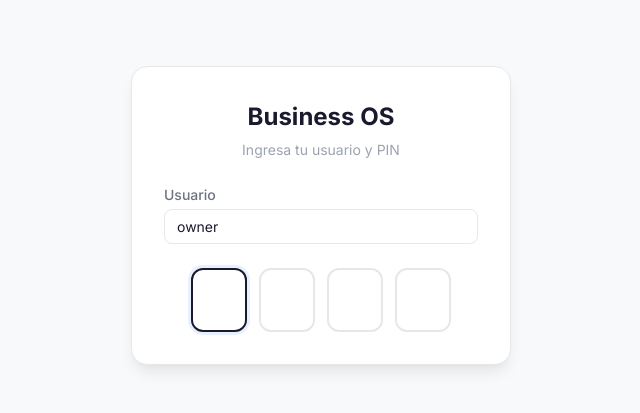
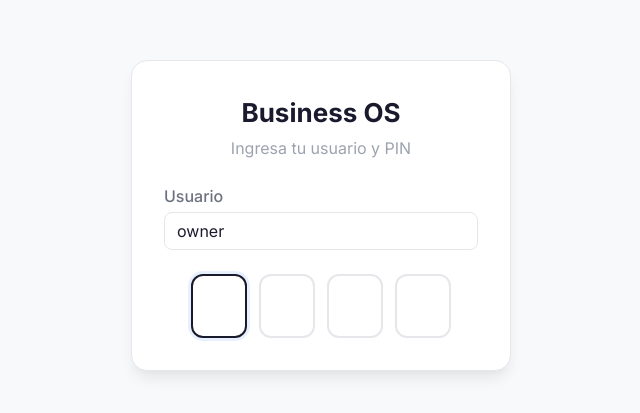
Before and after one commit to Dran9/business-os, a React (Vite) app in the folder client/: page / in a window 1280 px wide. Shown: the part 185-598 px from the top of the page, without its empty margins (319-959 px from the left). Built offline with nearby package versions, Linux system fonts and the light colour scheme.

Commit message:
increase app font scale

```diff
--- a/client/src/index.css
+++ b/client/src/index.css
@@ -56,13 +56,13 @@
 
   /* Tipografía */
   --font-family: 'Inter', system-ui, -apple-system, sans-serif;
-  --font-size-xs: 0.75rem;
-  --font-size-sm: 0.875rem;
-  --font-size-base: 1rem;
-  --font-size-lg: 1.125rem;
-  --font-size-xl: 1.25rem;
-  --font-size-2xl: 1.5rem;
-  --font-size-3xl: 1.875rem;
+  --font-size-xs: 0.875rem;
+  --font-size-sm: 1rem;
+  --font-size-base: 1.125rem;
+  --font-size-lg: 1.25rem;
+  --font-size-xl: 1.375rem;
+  --font-size-2xl: 1.625rem;
+  --font-size-3xl: 2rem;
 
   /* Espaciado */
   --space-1: 0.25rem;
```
Also changed, not shown: 6 other files (tests, documents, lock files or other folders).
